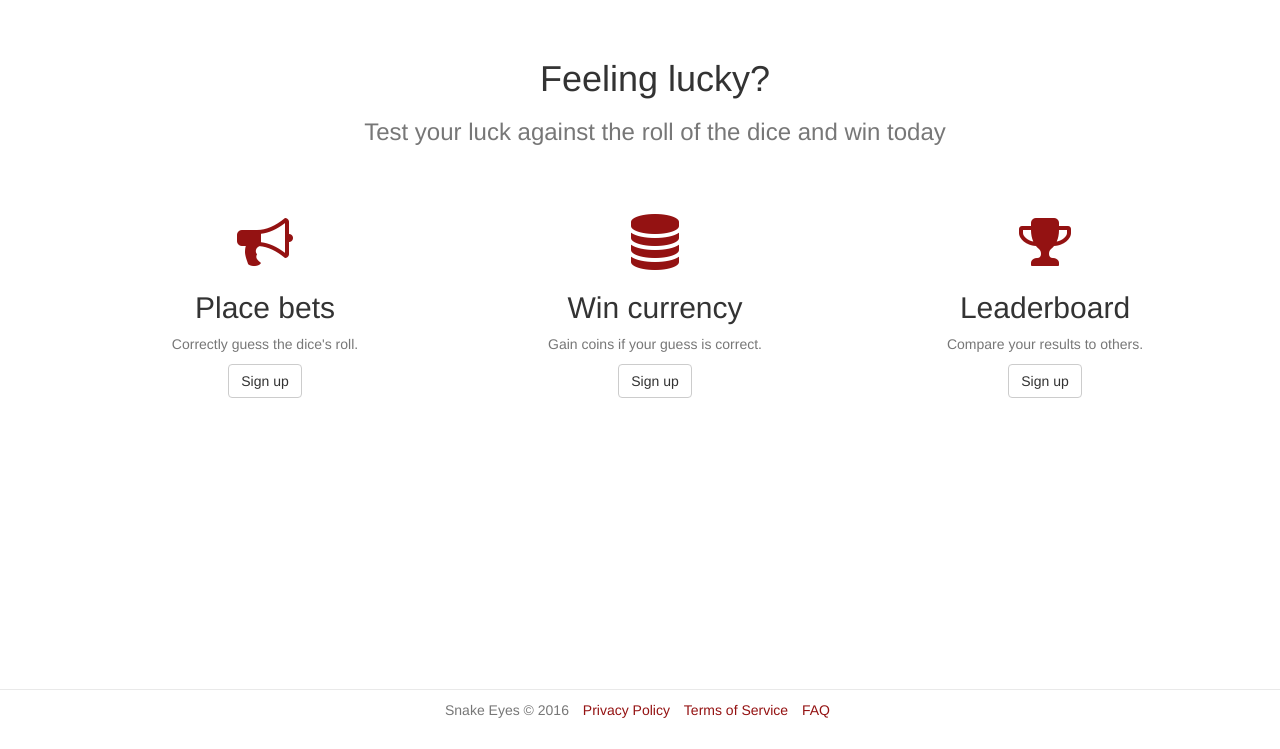
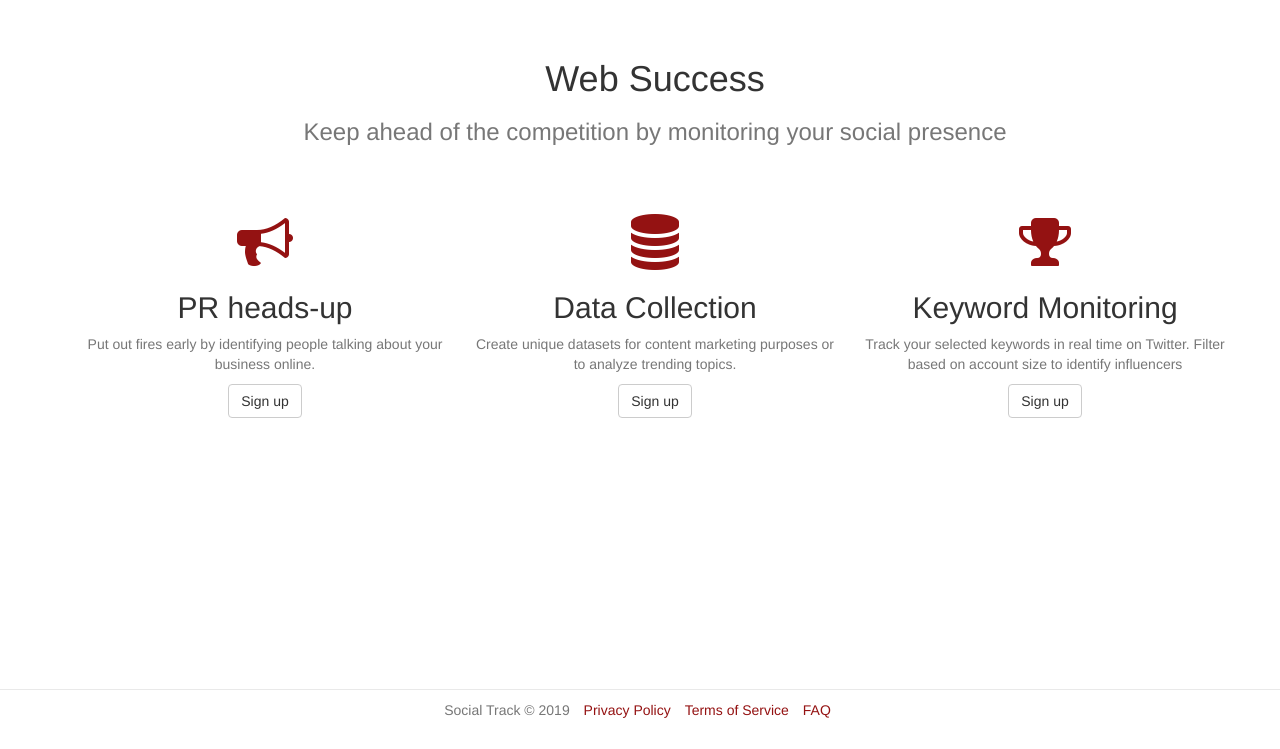
Before and after one commit to graemerenfrew/socialtrack, a Flask app: template socialtrack/blueprints/page/templates/page/home.html in a window 1280 px wide. Shown: the part 51-800 px from the top of the page. Run offline with Flask 2, Linux system fonts and the light colour scheme; the template is opened without the code that fills it, so the values that code supplies are empty; some libraries are stand-ins or nearby versions.

Commit message:
basic ui

```diff
--- a/socialtrack/app.py
+++ b/socialtrack/app.py
@@ -1,5 +1,6 @@
 from flask import Flask
 
+from socialtrack.blueprints.page import page
 
 def create_app():
     """
@@ -12,13 +13,6 @@ def create_app():
     app.config.from_object('config.settings')
     app.config.from_pyfile('settings.py', silent=True)
 
-    @app.route('/')
-    def index():
-        """
-        Render a Hello World response.
-
-        :return: Flask response
-        """
-        return app.config['HELLO']
+    app.register_blueprint(page)
 
     return app
--- a/socialtrack/blueprints/page/__init__.py
+++ b/socialtrack/blueprints/page/__init__.py
@@ -1 +1 @@
-from snakeeyes.blueprints.page.views import page
+from socialtrack.blueprints.page.views import page
--- a/socialtrack/blueprints/page/templates/page/home.html
+++ b/socialtrack/blueprints/page/templates/page/home.html
@@ -1,38 +1,39 @@
 {% extends 'layouts/base.html' %}
 
-{% block title %}Test your luck against the roll of the dice{% endblock %}
-{% block meta_description %}Compete against yourself and others by guessing the
-outcome of a dice roll. Win points and dominate the leaderboard.{% endblock %}
+{% block title %}Track your relevance across social media{% endblock %}
+{% block meta_description %} Keyword Monitoring – Track your selected keywords in real time on Twitter. Filter based on account size to identify influencers
+PR –  Lead Generation- Find people who are interested in the niche you are monitoring
+Data Collection – Create unique datasets for content marketing purposes or to analyze trending topics{% endblock %}
 
 {% block body %}
   <div class="container sm-margin-top">
     <div class="row text-center lg-margin-bottom">
-      <h1>Feeling lucky?</h1>
+      <h1>Web Success</h1>
       <h3 class="text-muted">
-        Test your luck against the roll of the dice and win today
+        Keep ahead of the competition by monitoring your social presence
       </h3>
     </div>
     <div class="row text-center">
       <div class="col-lg-4">
         <i class="fa fa-fw fa-4x fa-bullhorn text-primary"></i>
-        <h2>Place bets</h2>
-        <p class="text-muted">Correctly guess the dice's roll.</p>
+        <h2>PR heads-up</h2>
+        <p class="text-muted">Put out fires early by identifying people talking about your business online. </p>
         <p>
           <a href="#" class="btn btn-default">Sign up</a>
         </p>
       </div>
       <div class="col-lg-4">
         <i class="fa fa-fw fa-4x fa-database text-primary"></i>
-        <h2>Win currency</h2>
-        <p class="text-muted">Gain coins if your guess is correct.</p>
+        <h2>Data Collection </h2>
+        <p class="text-muted">Create unique datasets for content marketing purposes or to analyze trending topics.</p>
         <p>
           <a href="#" class="btn btn-default">Sign up</a>
         </p>
       </div>
       <div class="col-lg-4">
         <i class="fa fa-fw fa-4x fa-trophy text-primary"></i>
-        <h2>Leaderboard</h2>
-        <p class="text-muted">Compare your results to others.</p>
+        <h2>Keyword Monitoring</h2>
+        <p class="text-muted">Track your selected keywords in real time on Twitter. Filter based on account size to identify influencers</p>
         <p>
           <a href="#" class="btn btn-default">Sign up</a>
         </p>
--- a/socialtrack/templates/layouts/base.html
+++ b/socialtrack/templates/layouts/base.html
@@ -51,7 +51,7 @@
     <footer class="footer text-center">
       <div class="container">
         <ul class="list-inline">
-          <li class="text-muted">Snake Eyes &copy; 2016</li>
+          <li class="text-muted">Social Track &copy; 2019</li>
           <li><a href="{{ url_for('page.privacy') }}">Privacy Policy</a></li>
           <li><a href="{{ url_for('page.terms') }}">Terms of Service</a></li>
           <li><a href="{{ url_for('page.faq') }}">FAQ</a></li>
```
